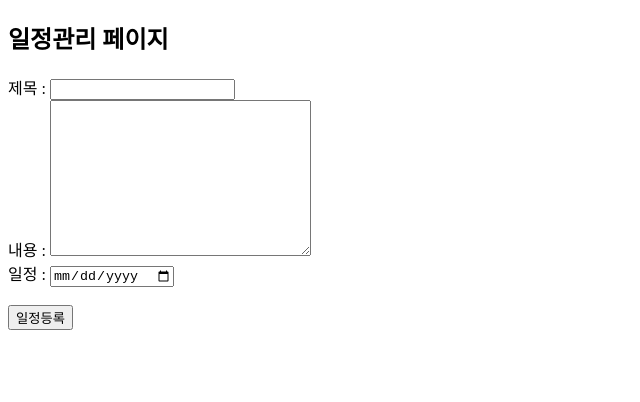
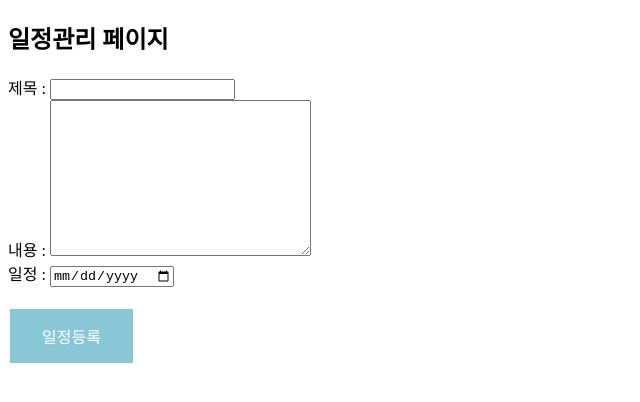
Before and after one commit to prksbn/WEB1, a plain HTML site: page todo.html in a window 1280 px wide. Shown: the whole page, without its empty margins (0-640 px from the left). Drawn offline with Linux system fonts and the light colour scheme.

Commit message:
third commit

```diff
--- a/todo.html
+++ b/todo.html
@@ -3,6 +3,20 @@
   <head>
     <title>Todo page</title>
     <meta charset="utf8">
+    <style>
+      .button {
+      background-color: #8ac7d6;
+      border: none;
+      color: white;
+      padding: 15px 32px;
+      text-align: center;
+      text-decoration: none;
+      display: inline-block;
+      font-size: 16px;
+      margin: 4px 2px;
+      cursor: pointer;
+    }
+    </style>
   </head>
   <body>
     <h2>일정관리 페이지</h2>
@@ -14,7 +28,7 @@
       </textarea><br>
       <label for="date">일정 :</label>
       <input type="date" id="todo" name="todo"><br><br>
-      <input type="submit" value="일정등록">
+      <input class="button" type="submit" value="일정등록">
 
     </form>
   </body>
```
